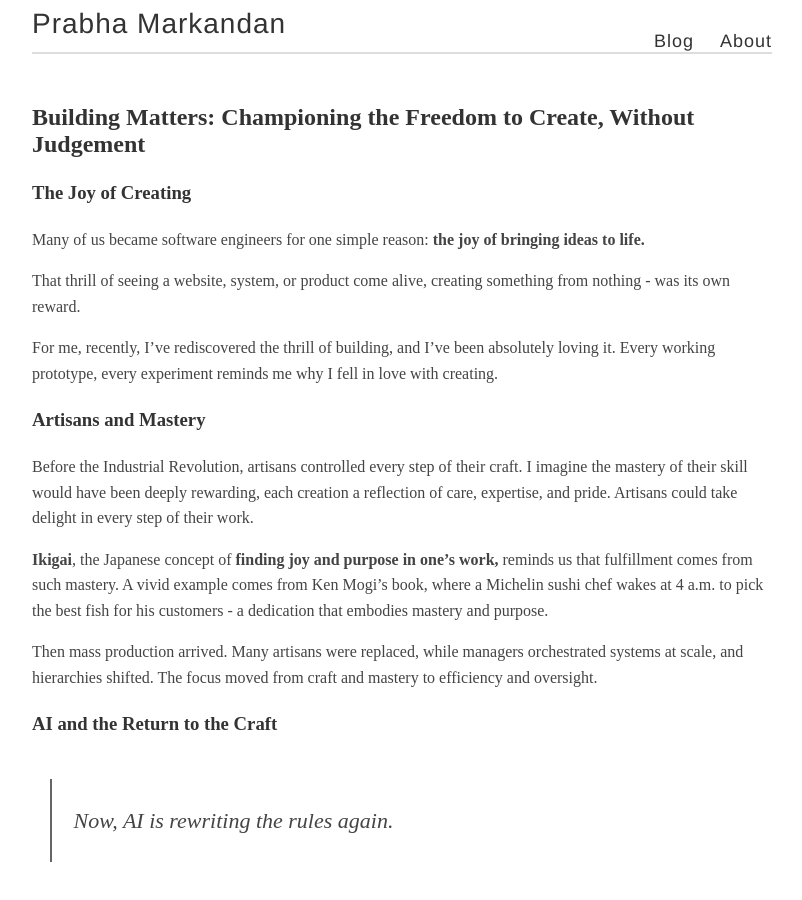
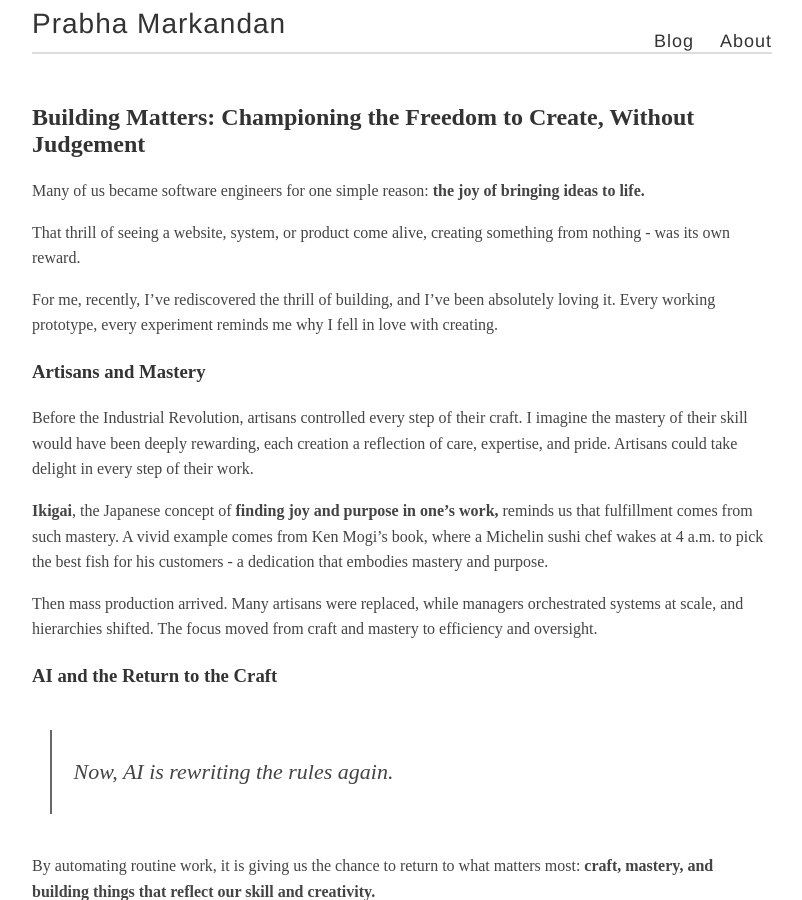
Before and after one commit to prabhamarkandan/prabhamarkandan.github.io, a Jekyll site: the page built from _posts/2025-08-13-building-matters-championing-the-freedom-to-create-without-judgement.md, in a window 1280 px wide and 900 px high. Shown: the whole window, without its empty margins (238-1040 px from the left). Built offline with Jekyll 4.4.1, drawn with Linux system fonts in a browser that asks for light colours.

Commit message:
Update 2025-08-13-building-matters-championing-the-freedom-to-create-without-judgement.md

```diff
--- a/_posts/2025-08-13-building-matters-championing-the-freedom-to-create-without-judgement.md
+++ b/_posts/2025-08-13-building-matters-championing-the-freedom-to-create-without-judgement.md
@@ -4,8 +4,6 @@ title: "Building Matters: Championing the Freedom to Create, Without Judgement"
 date: 2025-08-13
 categories: [reflection, engineering]
 ---
-
-### The Joy of Creating
 
 Many of us became software engineers for one simple reason: **the joy of bringing ideas to life.**
 
```
